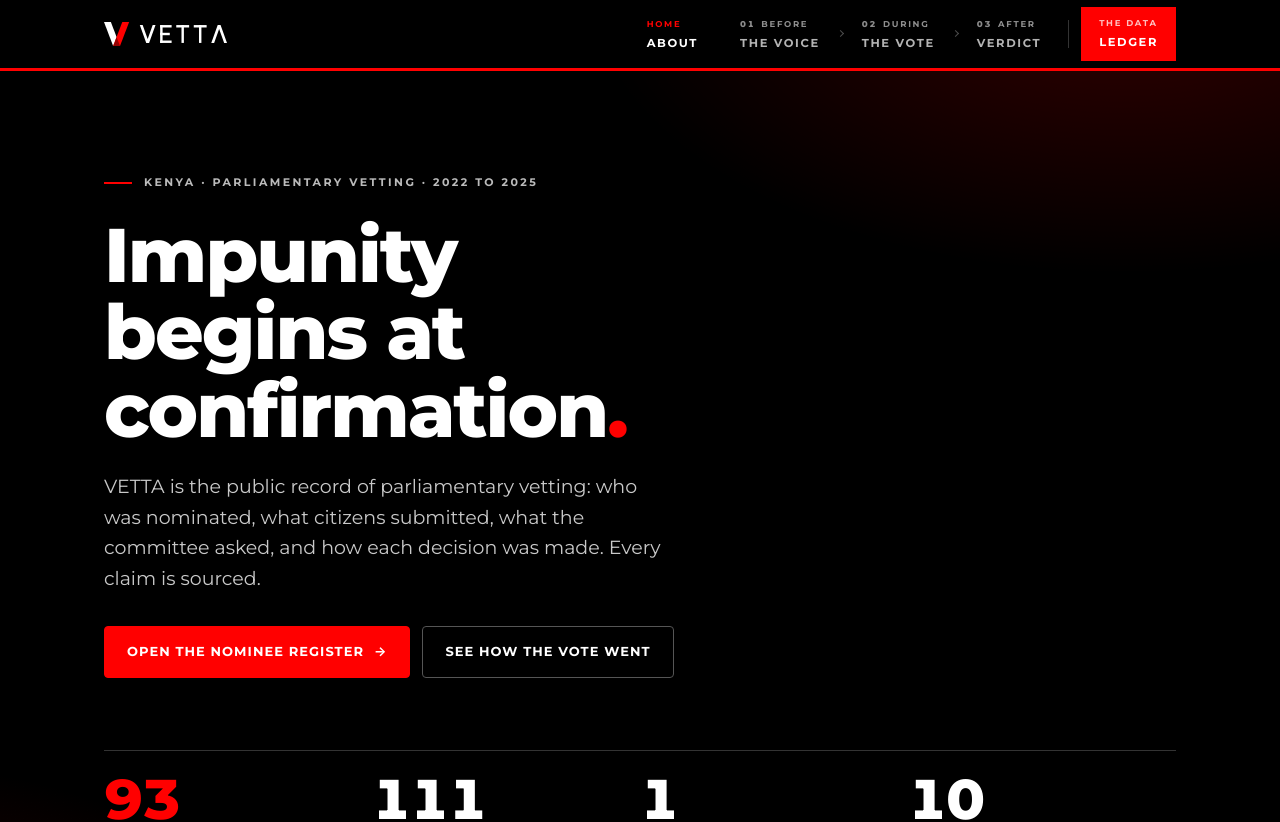
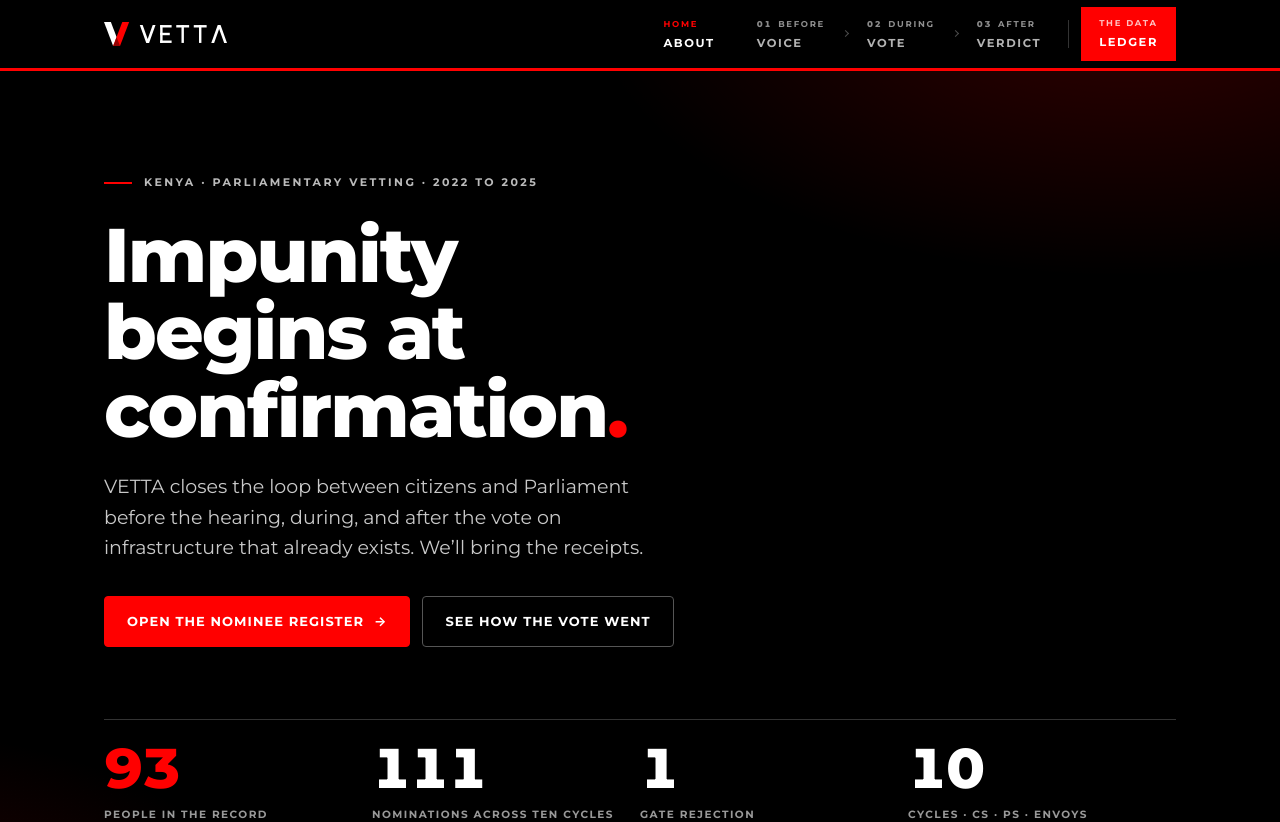
Before and after one commit to Jimmy-Hernandez/vetting-loop, a React (Vite) app in the folder app/: page /#/ in a window 1280 px wide. Shown: the top 822 px of the page. Built offline with nearby package versions, Linux system fonts and the light colour scheme.

Commit message:
copy: bring forward the new homepage lede and shortened act labels
Applied from finestra/vetta-nav-voice (1eb415d, 9725375) WITHOUT its removal of the
Nostr pause gating, which that branch predates.

```diff
--- a/app/src/App.tsx
+++ b/app/src/App.tsx
@@ -21,8 +21,8 @@
   // The three acts read as one sequence: phase above, subject below.
   const acts = [
     { to: '/', no: '', phase: 'Home', label: 'About', aria: 'About VETTA' },
-    { to: '/nominees', no: '01', phase: 'BEFORE', label: 'THE VOICE', aria: 'Act 1, before: the voice' },
-    { to: '/hearings', no: '02', phase: 'DURING', label: 'THE VOTE', aria: 'Act 2, during: the vote' },
+    { to: '/nominees', no: '01', phase: 'BEFORE', label: 'VOICE', aria: 'Act 1, before: the voice' },
+    { to: '/hearings', no: '02', phase: 'DURING', label: 'VOTE', aria: 'Act 2, during: the vote' },
     { to: '/vote', no: '03', phase: 'AFTER', label: 'VERDICT', aria: 'Act 3, after: the verdict' },
     { to: '/ledger', no: '', phase: 'The data', label: 'Ledger', aria: 'Ledger, the full data', cta: true },
   ];
--- a/app/src/views/About.tsx
+++ b/app/src/views/About.tsx
@@ -48,8 +48,8 @@
           <p className="hero-kicker"><span className="rule"></span>Kenya · Parliamentary vetting · 2022 to 2025</p>
           <h1 id="hero-title">Impunity begins at confirmation<span className="stop">.</span></h1>
           <p className="hero-lede">
-            VETTA is the public record of parliamentary vetting: who was nominated, what citizens submitted,
-            what the committee asked, and how each decision was made. Every claim is sourced.
+            VETTA closes the loop between citizens and Parliament before the hearing, during, and after the vote on
+            infrastructure that already exists. We’ll bring the receipts.
           </p>
           <div className="hero-cta">
             <Link className="btn btn-primary" to="/nominees">Open the nominee register <span aria-hidden="true">→</span></Link>
```
